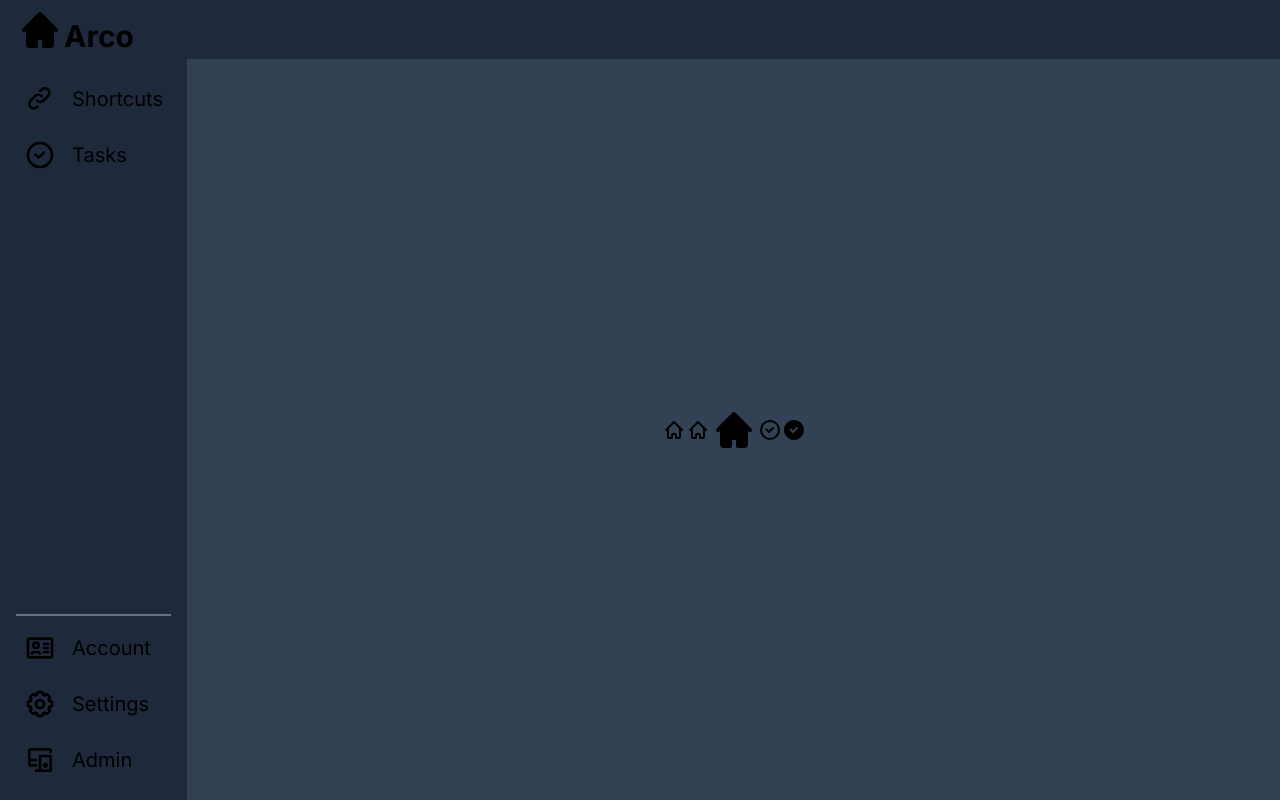
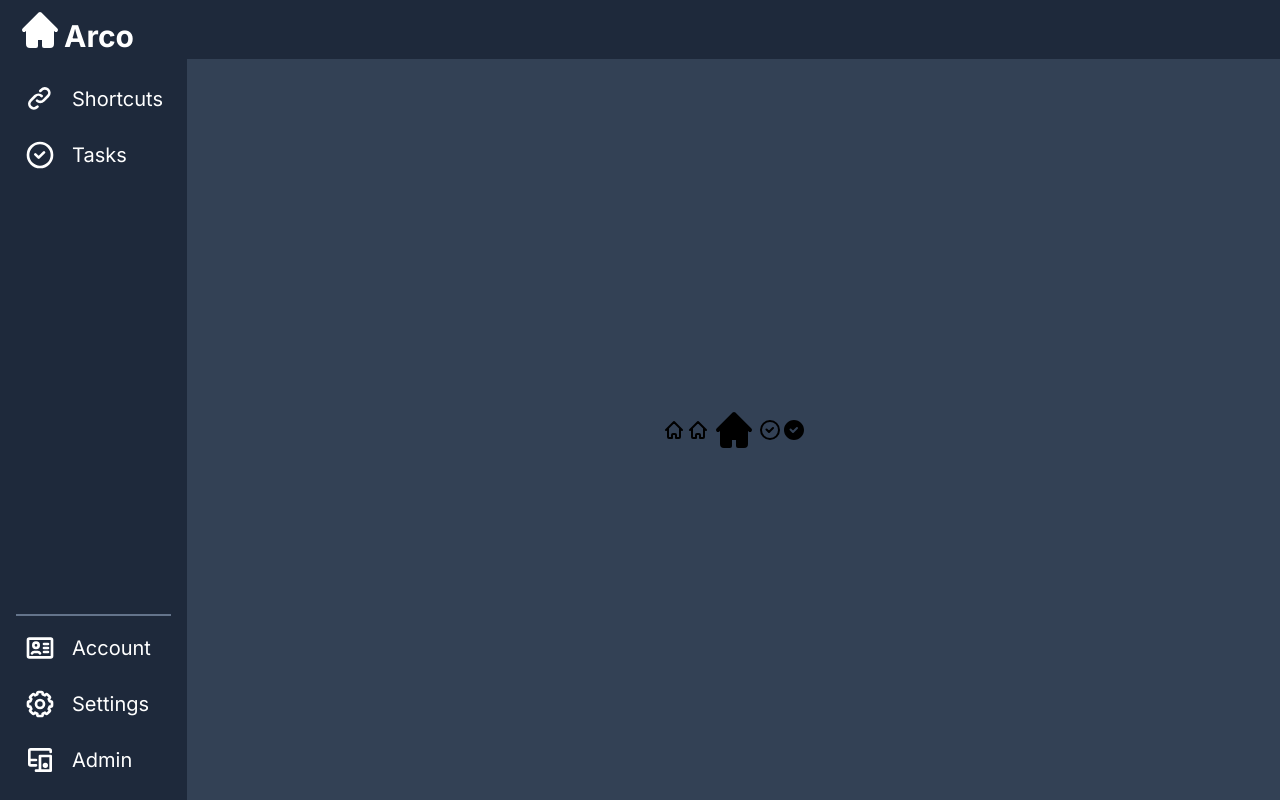
Before and after one commit to adrianLach/NextJS_NextAuth_TS_Prisma_TailwindCSS_ESlint, a Next.js app: page /apps in a window 1280 px wide. Built offline with nearby package versions, Linux system fonts and the light colour scheme.

Commit message:
Fix text-white

```diff
--- a/src/app/apps/layout.tsx
+++ b/src/app/apps/layout.tsx
@@ -11,7 +11,7 @@ export default function AppsLayout({
 
         return <Link href={href} className='flex flex-row items-center gap-4 hover:bg-slate-600 hover:rounded-md p-2 transition-all'>
             {icon}
-            <p className='text-xl dark:text-white md:block hidden'>{name}</p>
+            <p className='text-xl text-white md:block hidden'>{name}</p>
         </Link>
     }
 
@@ -20,18 +20,18 @@ export default function AppsLayout({
             <div className='flex flex-col bg-slate-800 h-full'>
                 <div className='h-16 bg-slate-800 w-full flex flex-col justify-center pl-4'>
                     <Link href={'/apps'}  className='flex flex-row items-end'>
-                        <HomeSolidIcon size={48} className='dark:text-white'></HomeSolidIcon>
-                        <p className='text-3xl dark:text-white font-bold md:block hidden'>Arco</p>
+                        <HomeSolidIcon size={48} className='text-white'></HomeSolidIcon>
+                        <p className='text-3xl text-white font-bold md:block hidden'>Arco</p>
                     </Link>
                 </div>
                 <nav className='h-full flex flex-col gap-2 justify-start p-4'>
-                    <MenuItem href='/apps/shortcuts' icon={<LinkIcon size={32} className='dark:text-white'></LinkIcon>} name='Shortcuts'></MenuItem>
-                    <MenuItem href='/apps/tasks' icon={<CheckCircleIcon size={32} className='dark:text-white'></CheckCircleIcon>} name='Tasks'></MenuItem>
+                    <MenuItem href='/apps/shortcuts' icon={<LinkIcon size={32} className='text-white'></LinkIcon>} name='Shortcuts'></MenuItem>
+                    <MenuItem href='/apps/tasks' icon={<CheckCircleIcon size={32} className='text-white'></CheckCircleIcon>} name='Tasks'></MenuItem>
                     <div className='grow'></div>
                     <div className='h-[2px] border border-slate-500'></div>
-                    <MenuItem href='/account' icon={<ProfileCardIcon size={32} className='dark:text-white'></ProfileCardIcon>} name='Account'></MenuItem>
-                    <MenuItem href='/apps' icon={<SettingsIcon size={32} className='dark:text-white'></SettingsIcon>} name='Settings'></MenuItem>
-                    <MenuItem href='/apps' icon={<AdminIcon size={32} className='dark:text-white'></AdminIcon>} name='Admin'></MenuItem>
+                    <MenuItem href='/account' icon={<ProfileCardIcon size={32} className='text-white'></ProfileCardIcon>} name='Account'></MenuItem>
+                    <MenuItem href='/apps' icon={<SettingsIcon size={32} className='text-white'></SettingsIcon>} name='Settings'></MenuItem>
+                    <MenuItem href='/apps' icon={<AdminIcon size={32} className='text-white'></AdminIcon>} name='Admin'></MenuItem>
                 </nav>
             </div>
             <div className='flex w-full flex-col h-full'>
```
